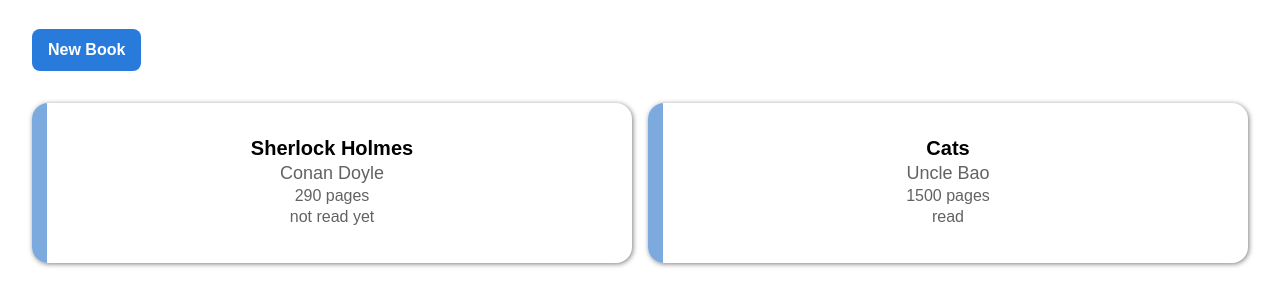
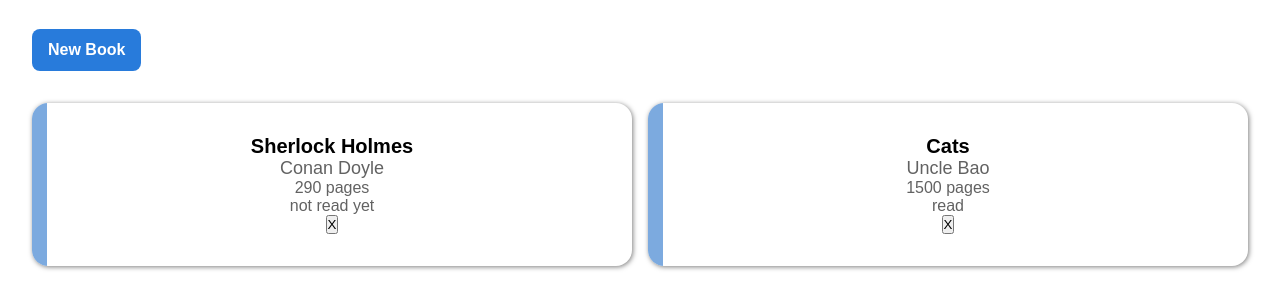
Before and after one commit to NgocPMT/odin-library, a plain HTML site: page index.html in a window 1280 px wide. Shown: the part 72-380 px from the top of the page. Drawn offline with Linux system fonts and the light colour scheme.

Commit message:
add delete button on book card

```diff
--- a/index.js
+++ b/index.js
@@ -33,6 +33,7 @@ let books = myLibrary
       <p class="book-author">${book.author}</p>
       <p class="book-pages">${book.pages} pages</p>
       <p class="book-status">${book.read ? "read" : "not read yet"}<p/>
+      <button class="delete-book">X</button>
     </div>
     `
   )
--- a/style.css
+++ b/style.css
@@ -59,6 +59,16 @@ main h1 {
   overflow: hidden;
 }
 
+.book-card::before {
+  content: "";
+  position: absolute;
+  top: 0;
+  left: 0;
+  bottom: 0;
+  width: 15px;
+  background-color: rgb(124, 170, 223);
+}
+
 .book-title {
   font-size: 1.25rem;
 }
@@ -72,15 +82,7 @@ main h1 {
   font-size: 1rem;
   color: rgb(98, 98, 98);
 }
-.book-card::before {
-  content: "";
-  position: absolute;
-  top: 0;
-  left: 0;
-  bottom: 0;
-  width: 15px;
-  background-color: rgb(124, 170, 223);
-}
+
 
 #add-book-modal {
   padding: 3rem;
```
